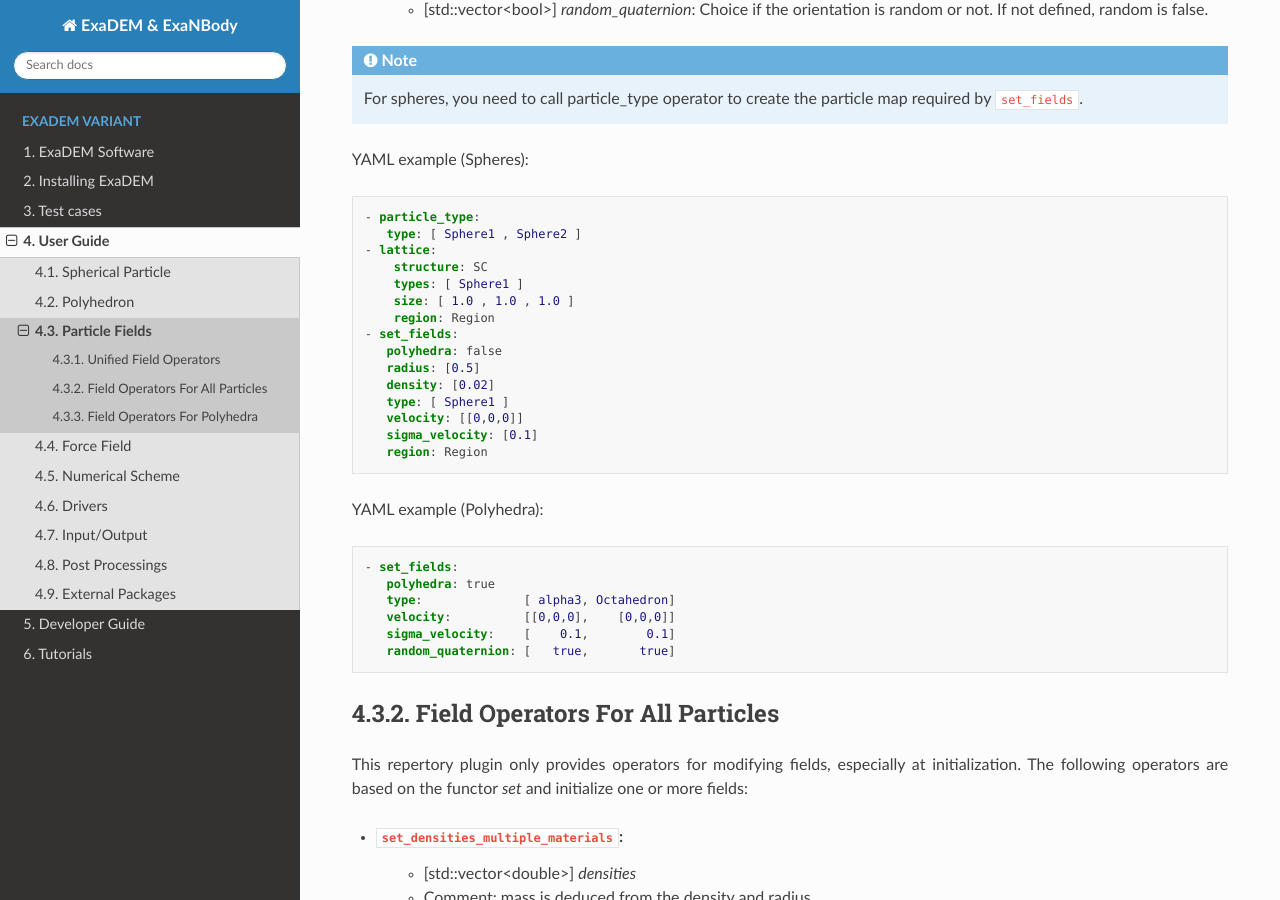
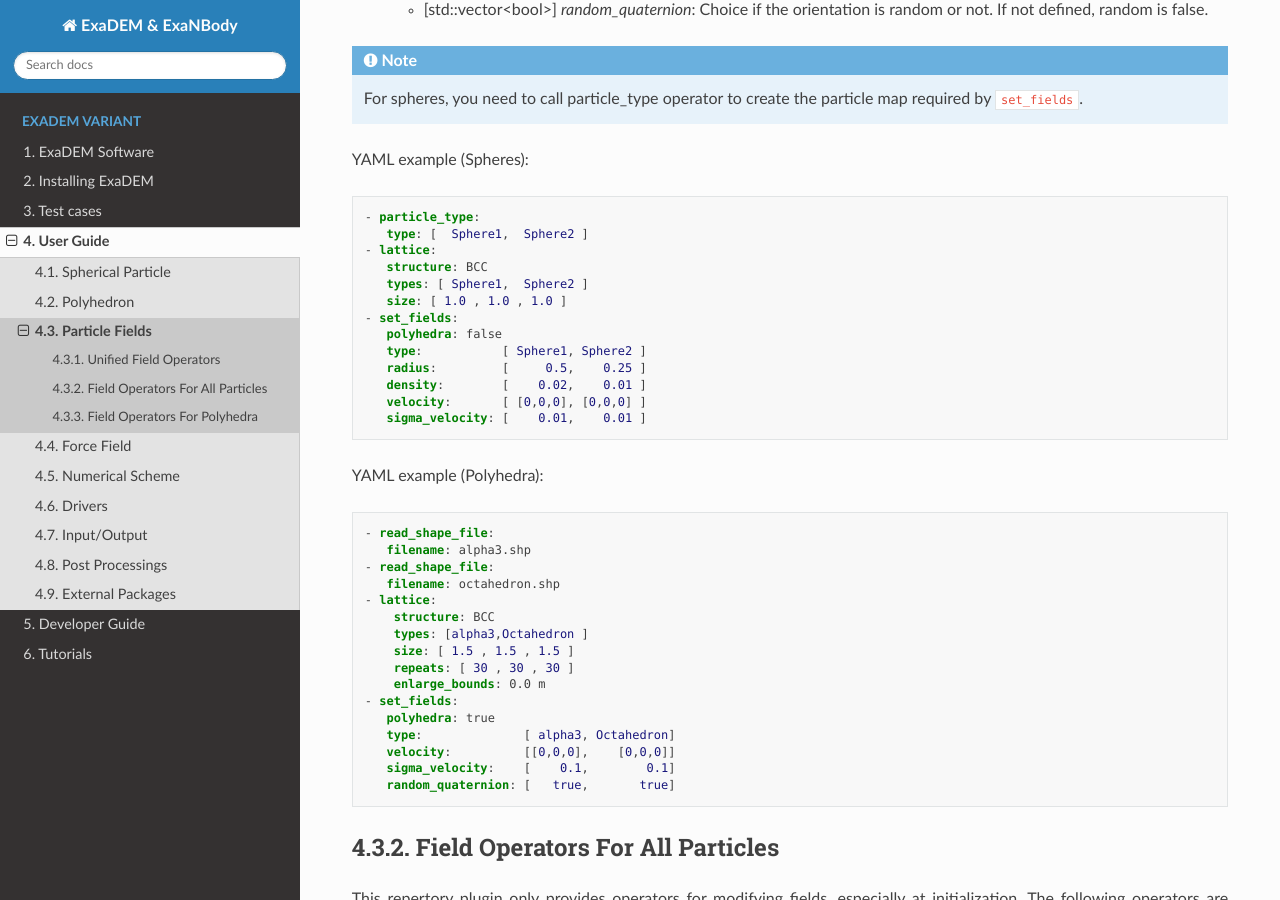
Before and after one commit to Collab4exaNBody/doc_exaDEM, a Sphinx documentation site: the page built from docs/source/project_exaDEM/user_guide/fields.rst, in a window 1280 px wide and 900 px high, scrolled down 817 px. Built offline with Sphinx 7.4.7 and the Read the Docs theme 3.1.0, drawn with Linux system fonts in a browser that asks for light colours.

Commit message:
add documentation for set_fields

```diff
--- a/docs/source/project_exaDEM/user_guide/fields.rst
+++ b/docs/source/project_exaDEM/user_guide/fields.rst
@@ -34,25 +34,33 @@ YAML example (Spheres):
 .. code-block:: yaml
 
   - particle_type:
-     type: [ Sphere1 , Sphere2 ]
+     type: [  Sphere1,  Sphere2 ]
   - lattice:
-      structure: SC
-      types: [ Sphere1 ]
-      size: [ 1.0 , 1.0 , 1.0 ]
-      region: Region
+     structure: BCC
+     types: [ Sphere1,  Sphere2 ]
+     size: [ 1.0 , 1.0 , 1.0 ]
   - set_fields:
      polyhedra: false
-     radius: [0.5]
-     density: [0.02]
-     type: [ Sphere1 ]
-     velocity: [[0,0,0]]
-     sigma_velocity: [0.1]
-     region: Region
+     type:           [ Sphere1, Sphere2 ]
+     radius:         [     0.5,    0.25 ]
+     density:        [    0.02,    0.01 ]
+     velocity:       [ [0,0,0], [0,0,0] ]
+     sigma_velocity: [    0.01,    0.01 ]
 
 YAML example (Polyhedra):
 
 .. code-block:: yaml
 
+  - read_shape_file:
+     filename: alpha3.shp
+  - read_shape_file:
+     filename: octahedron.shp
+  - lattice:
+      structure: BCC
+      types: [alpha3,Octahedron ]
+      size: [ 1.5 , 1.5 , 1.5 ]
+      repeats: [ 30 , 30 , 30 ]
+      enlarge_bounds: 0.0 m
   - set_fields:
      polyhedra: true
      type:              [ alpha3, Octahedron]
```
